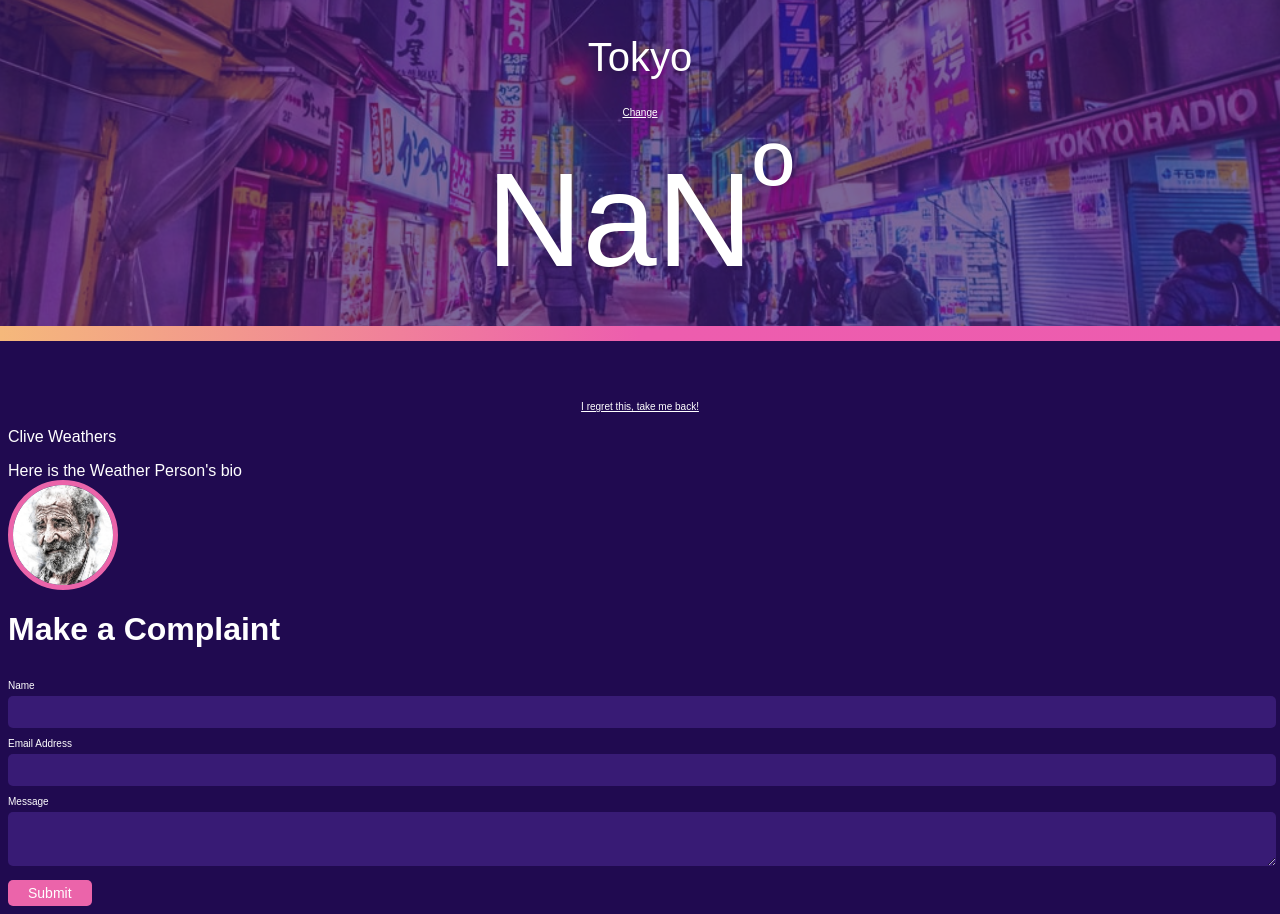
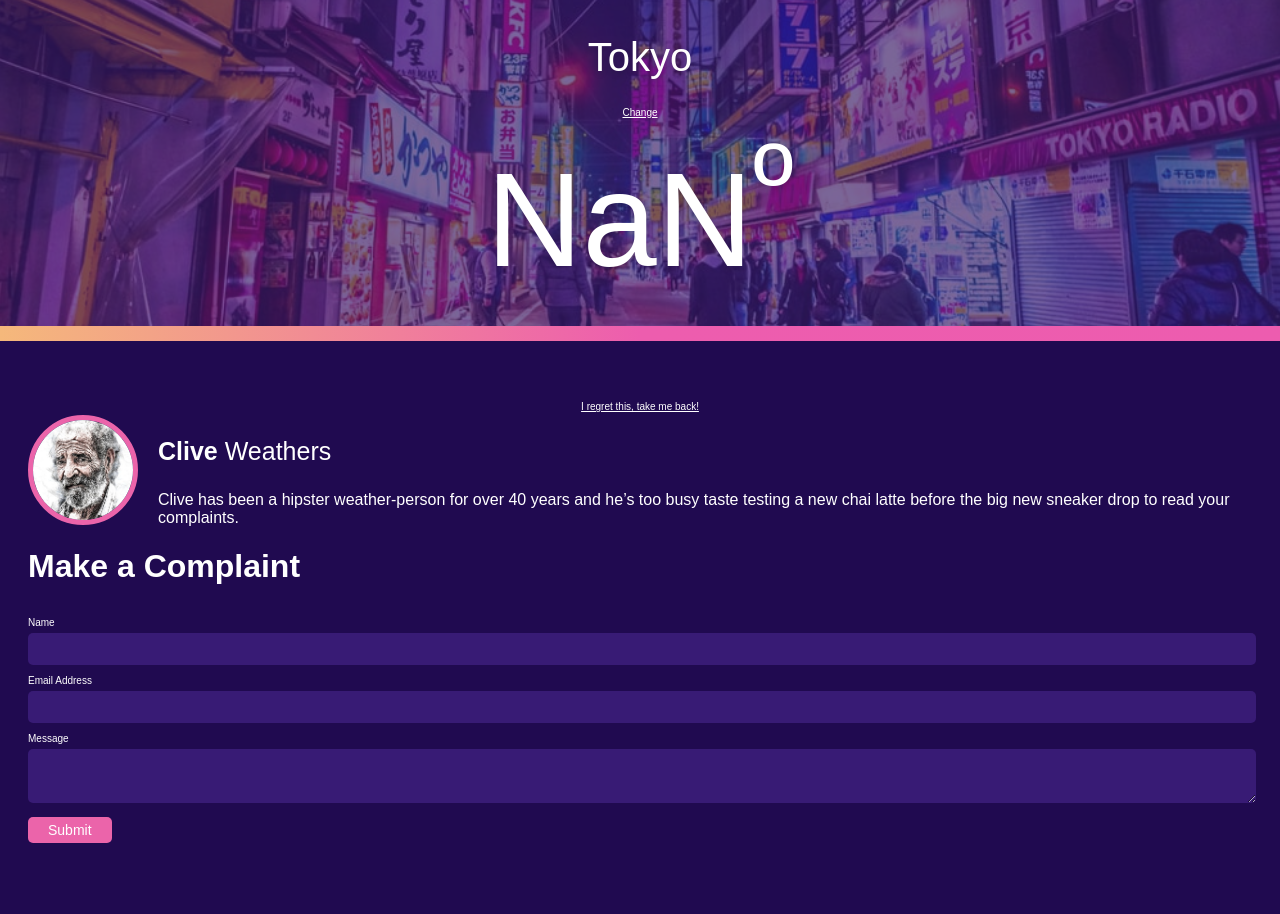
Before and after one commit to jojo-baker/Weather-App, a React (Create React App) app: page /complain in a window 1280 px wide. After the commit the page ends 871 px from the top, so only its background shows below. Built offline with nearby package versions, Linux system fonts and the light colour scheme; no server answers.

Commit message:
styling changes

```diff
--- a/src/components/atoms/WPName.css
+++ b/src/components/atoms/WPName.css
@@ -1,4 +1,4 @@
 .WPName {
-    font-size: ;
+    font-size: 25px;
     color: white;
 }
--- a/src/components/atoms/WPName.js
+++ b/src/components/atoms/WPName.js
@@ -4,7 +4,7 @@ import './WPName.css';
 
 const WPName = ({firstname, lastname, ...props}) => {
     return (
-        <p className="WPName">{firstname} {lastname}</p>
+        <p className="WPName"><b>{firstname}</b> {lastname}</p>
     )
 }
 
--- a/src/components/molecules/HourlyWeather.js
+++ b/src/components/molecules/HourlyWeather.js
@@ -14,7 +14,8 @@ const HourlyWeather = ({ list, ...props }) => {
               <HourlyWeatherItem
                 key={item.dt}
                 // time={moment(item.dt_txt).format('ha')}
-                time={moment.unix(item.dt).format('ha')}
+                // time={moment.unix(item.dt).format('ha')}
+                time={moment(item.dt).format('ha')}
                 icon={item.weather[0].icon}
                 maxTemp={`${parseInt(item.main.temp_max)}`}
               />
--- /dev/null
+++ b/src/components/molecules/WeatherPerson.css
@@ -0,0 +1,8 @@
+.weather-person-container {
+    display: flex;
+    align-items: center;
+}
+
+.avatar {
+    margin-right: 20px;
+}
--- a/src/components/molecules/WeatherPerson.js
+++ b/src/components/molecules/WeatherPerson.js
@@ -2,13 +2,16 @@ import React from 'react';
 import WPName from '../atoms/WPName';
 import WPBio from '../atoms/WPBio';
 import WPAvatar from '../atoms/WPAvatar';
+import './WeatherPerson.css';
 
 const WeatherPerson = ({firstname, lastname, bio, avatar, ...props}) => {
     return (
-        <div>
-            <WPName firstname={firstname} lastname={lastname}/>
-            <WPBio  bio={bio}/>
-            <WPAvatar avatar={avatar}/>
+        <div className = "weather-person-container">
+            <div className="avatar"><WPAvatar avatar={avatar}/></div>
+            <div>
+                <WPName firstname={firstname} lastname={lastname}/>
+                <WPBio  bio={bio}/>
+            </div>
         </div>
     )
 }
--- a/src/components/organisms/ComplaintForm.js
+++ b/src/components/organisms/ComplaintForm.js
@@ -75,7 +75,7 @@ class ComplaintForm extends Component {
     </form>
 
 
-    const successMessage = <p>Form has been submitted.</p>
+    const successMessage = <p>We’ve received your complaint, unfortunately we have no control of the weather, we merely report on it. As such, your complaint has been sent straight to our junk mail folder.</p>
     const failureMessage = <p>Form has not been submitted, try again.</p>
 
     const dialogue = <div>
--- /dev/null
+++ b/src/pages/ComplaintPage.css
@@ -0,0 +1,3 @@
+.complaint-form {
+    padding: 0px 20px 20px 20px;
+}
--- a/src/pages/ComplaintPage.js
+++ b/src/pages/ComplaintPage.js
@@ -4,15 +4,18 @@ import ComplaintForm from '../components/organisms/ComplaintForm';
 import TextLink from '../components/atoms/TextLink';
 import WeatherPerson from '../components/molecules/WeatherPerson';
 import { Link } from 'react-router-dom';
+import './ComplaintPage.css';
 
 const ComplaintPage = ({firstname, lastname, bio, city, temperature, changeCity, ...props}) => {
     return (
         <div>
             <PageTemplate city={city} temperature={temperature} changeCity={changeCity} />
-            <Link to="/"><TextLink linkType="regretlink">I regret this, take me back!</TextLink></Link>
-            <WeatherPerson firstname="Clive" lastname="Weathers" bio="Here is the Weather Person's bio" avatar="/static/portrait-man.jpg"/>
-            <h1>Make a Complaint</h1>
-            <ComplaintForm />
+            <div className="complaint-form">
+                <Link to="/"><TextLink linkType="regretlink">I regret this, take me back!</TextLink></Link>
+                <WeatherPerson firstname="Clive" lastname="Weathers" bio="Clive has been a hipster weather-person for over 40 years and he’s too busy taste testing a new chai latte before the big new sneaker drop to read your complaints." avatar="/static/portrait-man.jpg"/>
+                <h1>Make a Complaint</h1>
+                <ComplaintForm />
+            </div>
         </div>
     )
 }
```
